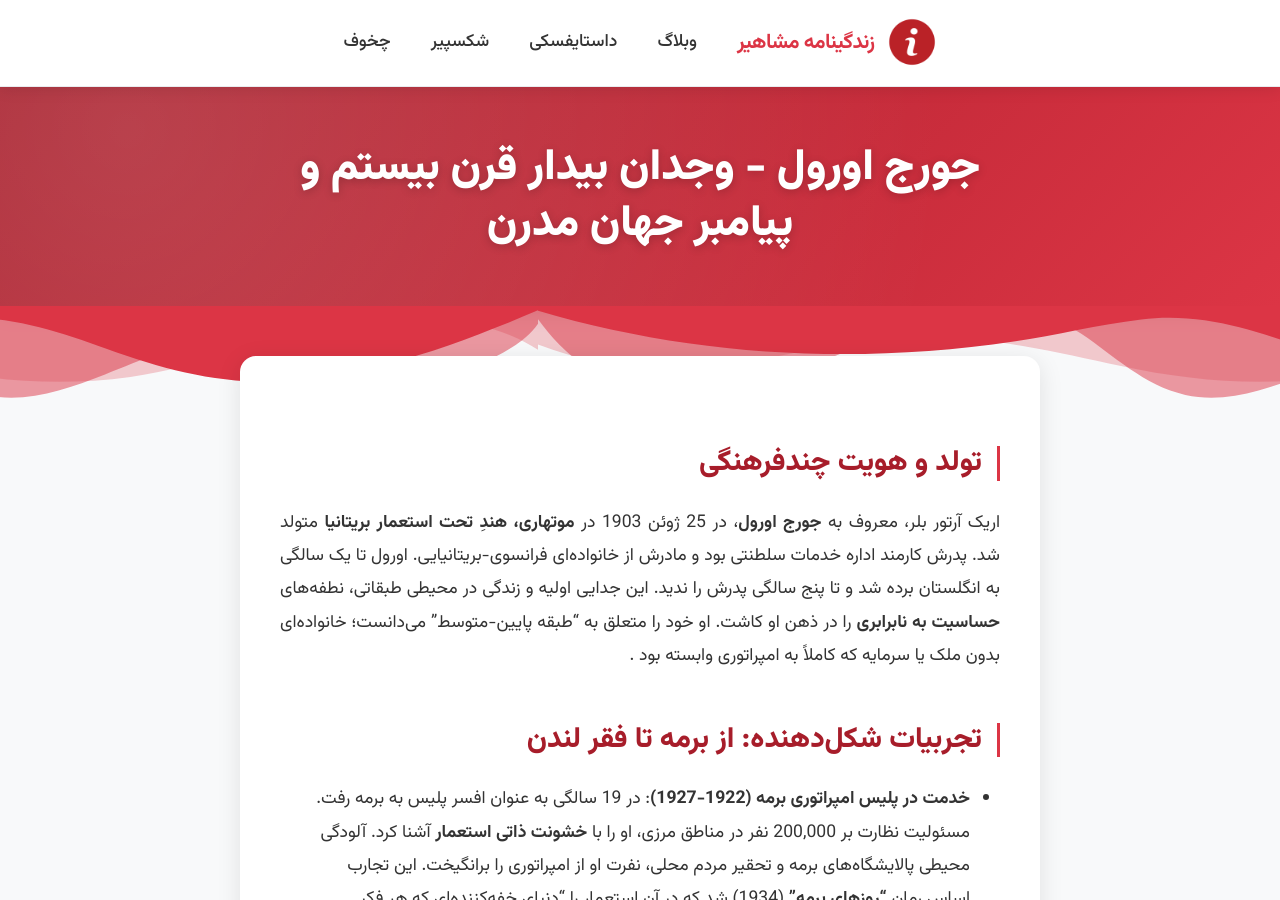
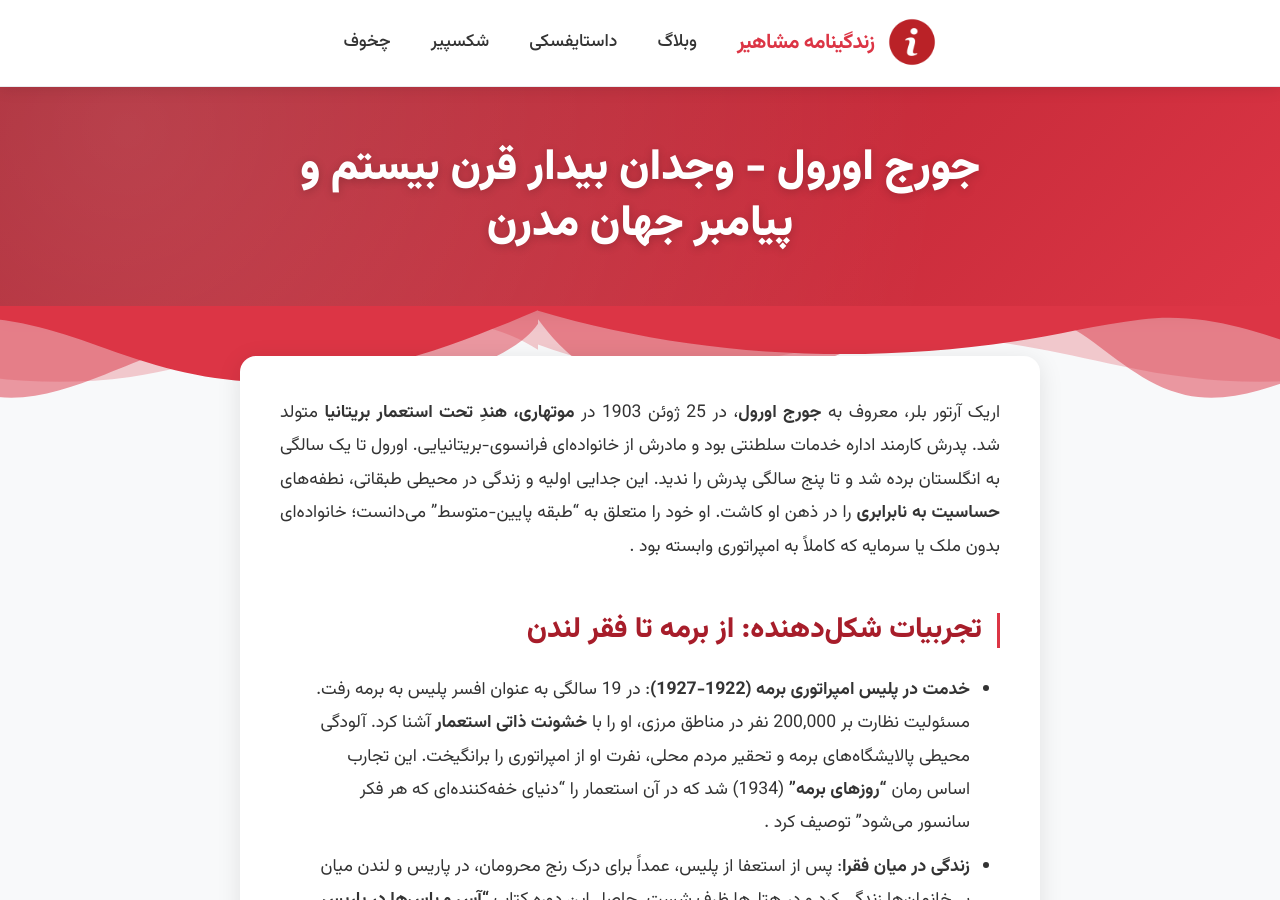
Before and after one commit to darkblog/darkblog.github.io, a Jekyll site: the page built from _posts/2025-6-28-7.md, in a window 1280 px wide and 900 px high. Built offline with Jekyll 4.4.1, drawn with Linux system fonts in a browser that asks for light colours.

Commit message:
Update 2025-6-28-7.md

```diff
--- a/_posts/2025-6-28-7.md
+++ b/_posts/2025-6-28-7.md
@@ -3,7 +3,6 @@ layout: post
 title: جورج اورول - وجدان بیدار قرن بیستم و پیامبر جهان مدرن
 ---
 
-## تولد و هویت چندفرهنگی
 اریک آرتور بلر، معروف به **جورج اورول**، در 25 ژوئن 1903 در **موتهاری، هندِ تحت استعمار بریتانیا** متولد شد. پدرش کارمند اداره خدمات سلطنتی بود و مادرش از خانواده‌ای فرانسوی-بریتانیایی. اورول تا یک سالگی به انگلستان برده شد و تا پنج سالگی پدرش را ندید. این جدایی اولیه و زندگی در محیطی طبقاتی، نطفه‌های **حساسیت به نابرابری** را در ذهن او کاشت. او خود را متعلق به "طبقه پایین-متوسط" می‌دانست؛ خانواده‌ای بدون ملک یا سرمایه که کاملاً به امپراتوری وابسته بود .
 
 ## تجربیات شکل‌دهنده: از برمه تا فقر لندن
```
